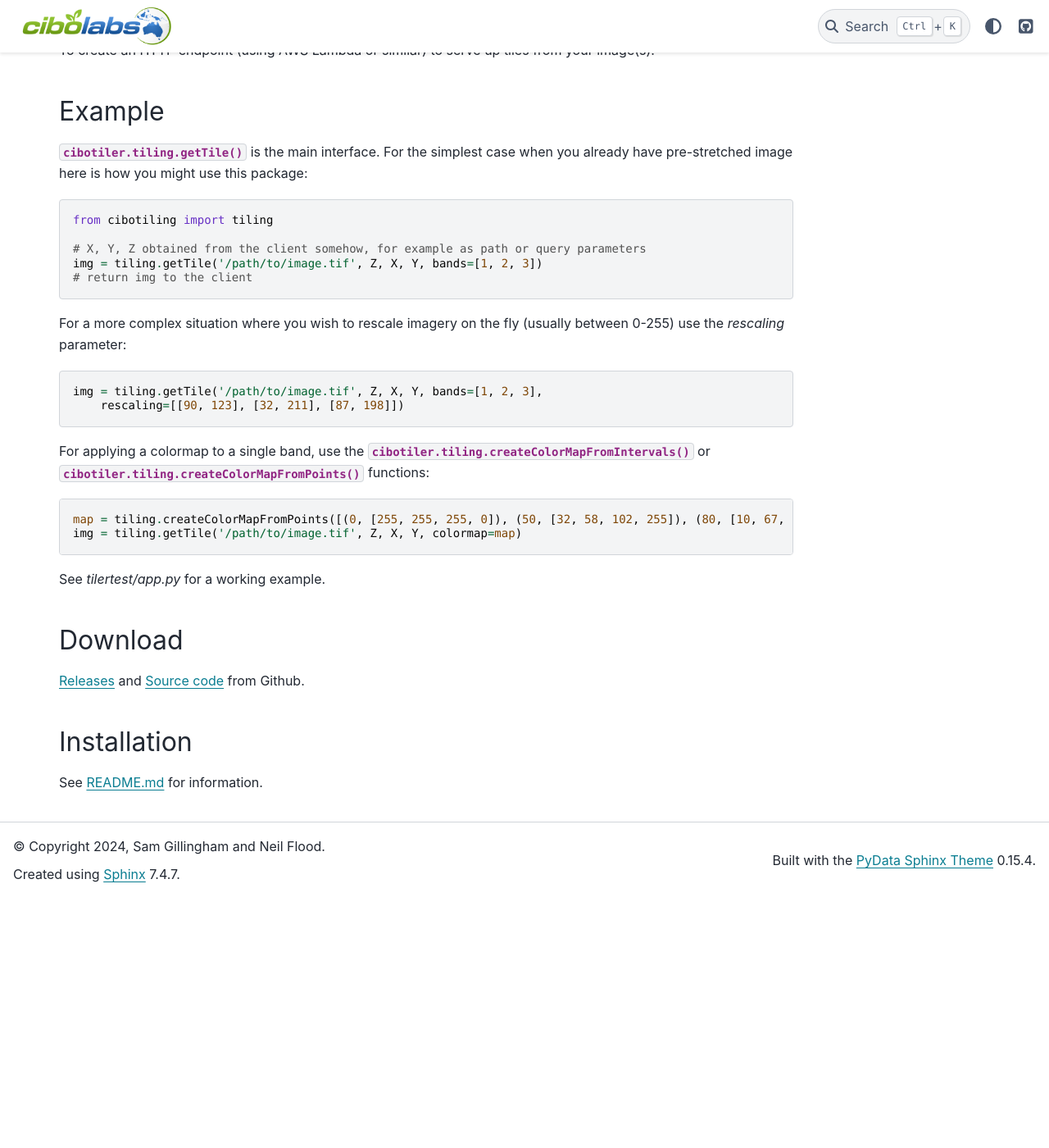
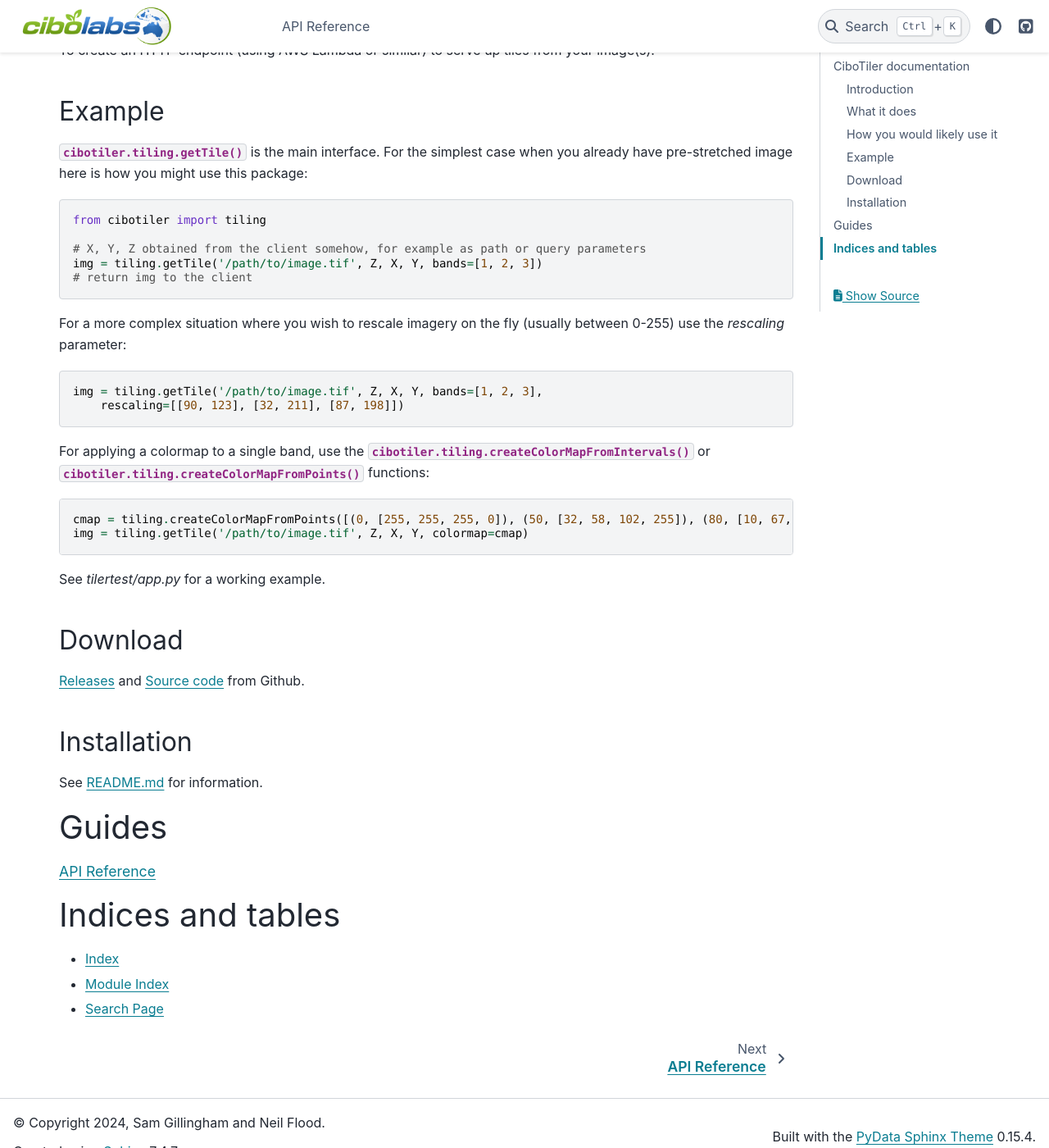
Before and after one commit to cibolabs/cibo_tilerlayer, a Sphinx documentation site: the page built from doc/source/index.rst, in a window 1280 px wide and 1400 px high, scrolled down 606 px. Shown: the whole window at 82% size. Built offline with Sphinx 7.4.7 and the PyData theme 0.15.4, drawn with Linux system fonts in a browser that asks for light colours; before the commit the page ends 1701 px from its top, so only the background shows below that.

```diff
--- a/doc/source/conf.py
+++ b/doc/source/conf.py
@@ -15,11 +15,11 @@ author = 'Sam Gillingham and Neil Flood'
 
 extensions = [
     'sphinx.ext.autodoc', 'numpydoc', 'sphinx.ext.graphviz',
-    'sphinx.ext.autosectionlabel', 'sphinx.ext.intersphinx']
+    'sphinx.ext.autosectionlabel']
 
 templates_path = ['_templates']
 exclude_patterns = []
-autodoc_mock_imports = ['numpy', 'osgeo']
+autodoc_mock_imports = ['numpy', 'osgeo', 'cibotiler.resampler']
 autodoc_member_order = 'bysource'
 # Make sure section targets are unique
 autosectionlabel_prefix_document=True
@@ -45,11 +45,3 @@ html_static_path = []
 numpydoc_show_class_members = False
 
 html_logo = "logo-cibolabs.png"
-
-# -- Options for intersphinx extension ---------------------------------------
-
-intersphinx_mapping = {
-    "numpy": ("https://numpy.org/doc/stable", None),
-    "python": ("https://docs.python.org/3", None),
-    "gdal": ("https://gdal.org/en/latest/api/python_bindings.html", None)
-}
--- a/doc/source/index.rst
+++ b/doc/source/index.rst
@@ -37,7 +37,7 @@ Example
 :meth:`cibotiler.tiling.getTile` is the main interface. For the simplest case when you already
 have pre-stretched image here is how you might use this package::
 
-    from cibotiling import tiling
+    from cibotiler import tiling
 
     # X, Y, Z obtained from the client somehow, for example as path or query parameters
     img = tiling.getTile('/path/to/image.tif', Z, X, Y, bands=[1, 2, 3])
@@ -54,8 +54,8 @@ For a more complex situation where you wish to rescale imagery on the fly (usual
 For applying a colormap to a single band, use the :meth:`cibotiler.tiling.createColorMapFromIntervals` or
 :meth:`cibotiler.tiling.createColorMapFromPoints` functions::
 
-    map = tiling.createColorMapFromPoints([(0, [255, 255, 255, 0]), (50, [32, 58, 102, 255]), (80, [10, 67, 21, 255)])
-    img = tiling.getTile('/path/to/image.tif', Z, X, Y, colormap=map)
+    cmap = tiling.createColorMapFromPoints([(0, [255, 255, 255, 0]), (50, [32, 58, 102, 255]), (80, [10, 67, 21, 255)])
+    img = tiling.getTile('/path/to/image.tif', Z, X, Y, colormap=cmap)
 
 
 See `tilertest/app.py` for a working example.
@@ -72,3 +72,18 @@ Installation
 ------------
 
 See `README.md <https://github.com/cibolabs/cibo_tilerlayer/blob/main/README.md>`__ for information.
+
+Guides
+=======
+
+.. toctree::
+   :maxdepth: 1
+
+   api
+
+Indices and tables
+==================
+
+* :ref:`genindex`
+* :ref:`modindex`
+* :ref:`search`
```
Also changed, not shown: doc/source/api.rst (added, +18 -0 lines), 1 other file.
